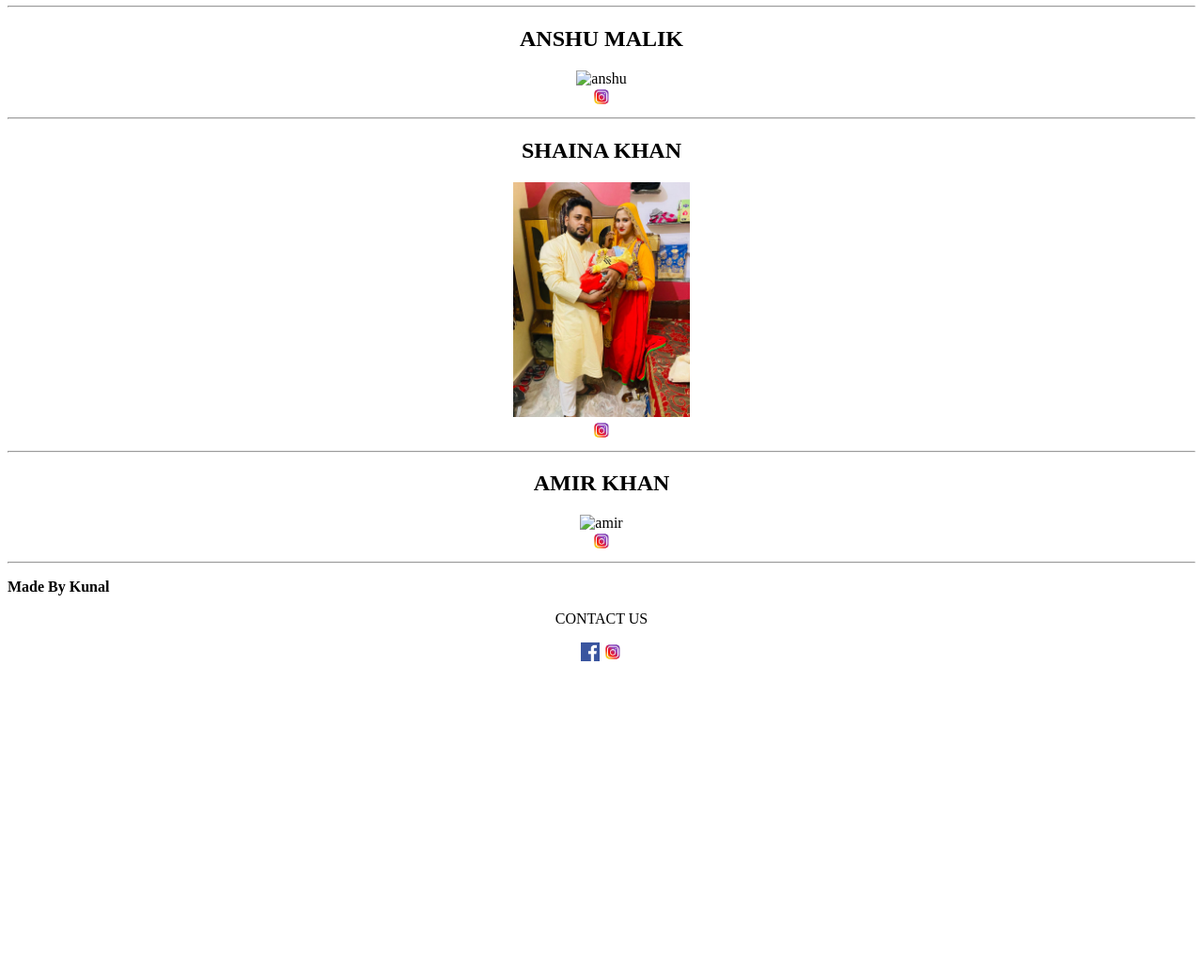
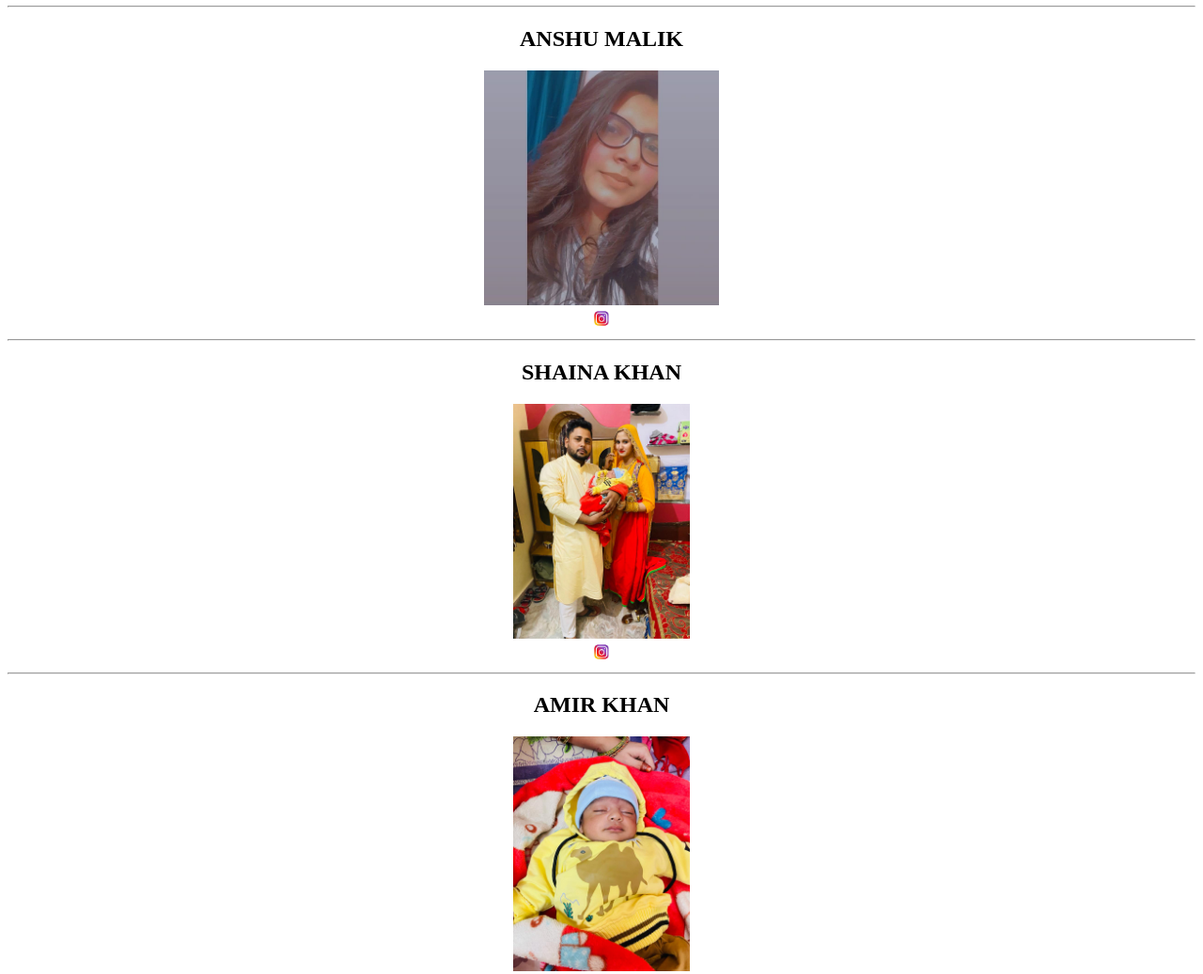
Before and after one commit to kunalm107/octate, a plain HTML site: page index.html in a window 1280 px wide. Shown: the part 2203-3240 px from the top of the page at 94% size. Before the commit the page ends 2919 px from the top, so only its background shows below. Drawn offline with Linux system fonts and the light colour scheme; the site is published under a folder, as on GitHub Pages, so addresses that start at the root find nothing.

Commit message:
Update index.html

```diff
--- a/index.html
+++ b/index.html
@@ -62,7 +62,7 @@
         <section><hr>
             <div>
                 <h1>ANSHU MALIK</h1>
-                <img src="/anshu.jpeg" alt="anshu" height="250"><br><a
+                <img src="anshu.jpeg" alt="anshu" height="250"><br><a
                     href="https://www.instagram.com/anshu_malik1608/">
                     <img src="instagram.png" alt="social media" height="20"></a>
             </div>
@@ -78,7 +78,7 @@
         <section><hr>
             <div>
                 <h1>AMIR KHAN</h1>
-                <img src="/amir.jpeg" alt="amir" height="250"><br><a href="https://www.instagram.com/__amir_khan26/">
+                <img src="amir.jpeg" alt="amir" height="250"><br><a href="https://www.instagram.com/__amir_khan26/">
                     <img src="instagram.png" alt="social media" height="20"></a>
             </div>
         </section>
```
